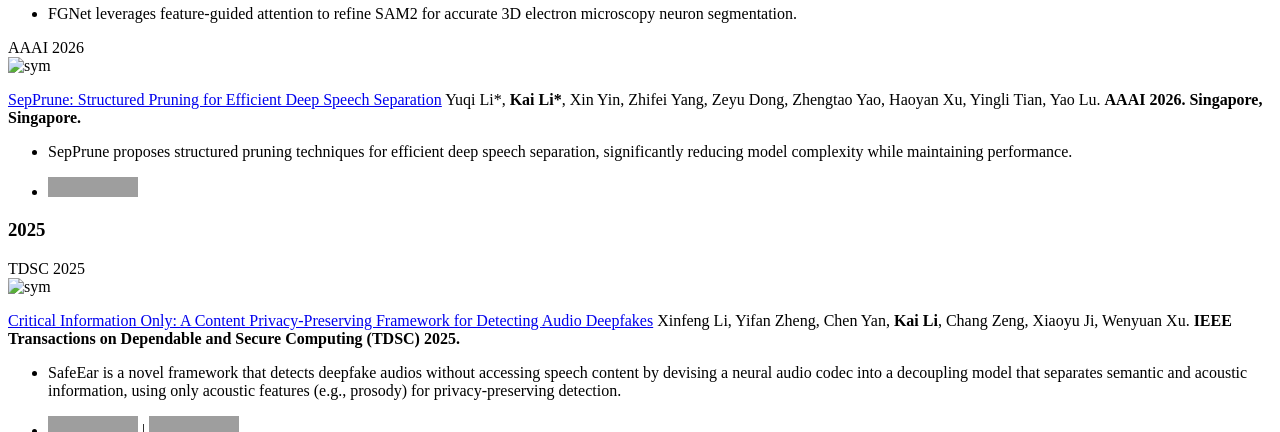
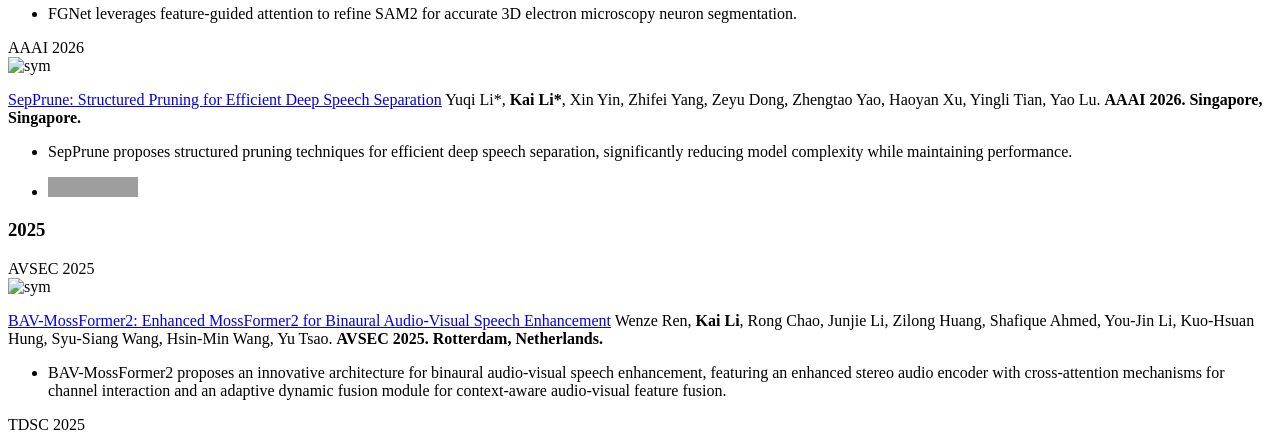
Before and after one commit to JusperLee/jusperlee.github.io, a Jekyll site: the page built from _pages/includes/pub.md, in a window 1280 px wide and 900 px high, scrolled down 897 px, cut to the strip 0-432 px from the top of the window. Built offline with Jekyll 4.4.1, drawn with Linux system fonts in a browser that asks for light colours; nearby versions of some CDN libraries; our own code applies the rules of GitHub Pages for plain Markdown files; formulas are drawn with MathJax 3; grey boxes are pictures that could not be loaded.

Commit message:
update papers

```diff
--- a/_pages/includes/pub.md
+++ b/_pages/includes/pub.md
@@ -39,6 +39,16 @@
 
 
 # 2025
+
+<div class='paper-box'><div class='paper-box-image'><div><div class="badge">AVSEC 2025</div><img src='./images/BAV-MossFormer2.png' alt="sym" width="100%"></div></div>
+<div class='paper-box-text' markdown="1">
+
+[BAV-MossFormer2: Enhanced MossFormer2 for Binaural Audio-Visual Speech Enhancement](./publications/ren25_avsec.pdf) Wenze Ren, **Kai Li**, Rong Chao, Junjie Li, Zilong Huang, Shafique Ahmed, You-Jin Li, Kuo-Hsuan Hung, Syu-Siang Wang, Hsin-Min Wang, Yu Tsao. **AVSEC 2025. Rotterdam, Netherlands.**
+
+- BAV-MossFormer2 proposes an innovative architecture for binaural audio-visual speech enhancement, featuring an enhanced stereo audio encoder with cross-attention mechanisms for channel interaction and an adaptive dynamic fusion module for context-aware audio-visual feature fusion.
+
+</div>
+</div>
 
 <div class='paper-box'><div class='paper-box-image'><div><div class="badge">TDSC 2025</div><img src='./images/safeear.png' alt="sym" width="100%"></div></div>
 <div class='paper-box-text' markdown="1">
@@ -90,7 +100,7 @@
 <div class='paper-box'><div class='paper-box-image'><div><div class="badge">ECAI 2025</div><img src='./images/Swift-Net.png' alt="sym" width="100%"></div></div>
 <div class='paper-box-text' markdown="1">
 
-[A fast and lightweight model for Causal Audio-Visual Speech Separation.](https://arxiv.org/abs/2506.06689) Wendi Sang*, **Kai Li\***, Runxuan Yang, Jianqiang Huang, Xiaolin Hu. **ECAI 2025. Bologna, Italy.**
+[A fast and lightweight model for Causal Audio-Visual Speech Separation.](./publications/2506.06689v2.pdf) Wendi Sang*, **Kai Li\***, Runxuan Yang, Jianqiang Huang, Xiaolin Hu. **ECAI 2025. Bologna, Italy.**
 
 - Swift-Net model achieves real-time efficient speech separation by combining visual (lip reading) and audio information
 
```
Also changed, not shown: images/BAV-MossFormer2.png (added), 2 other files.
